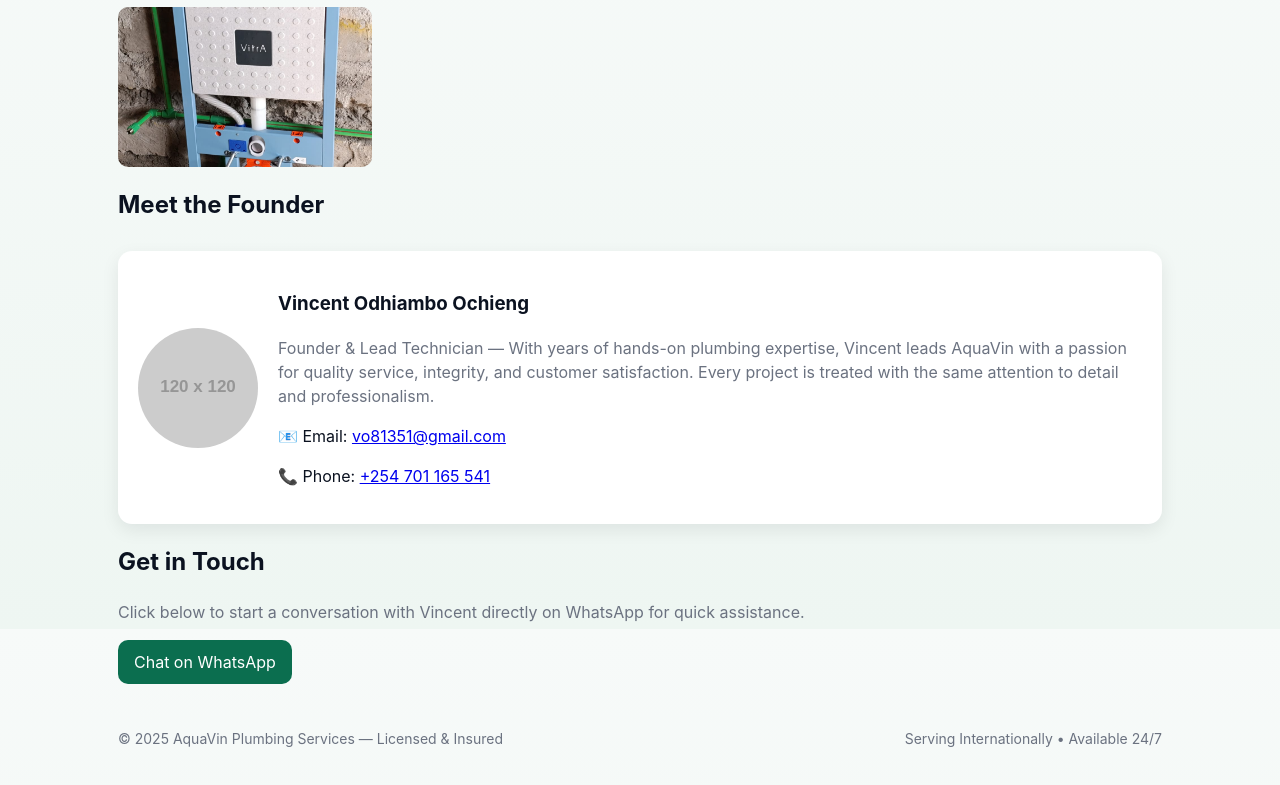
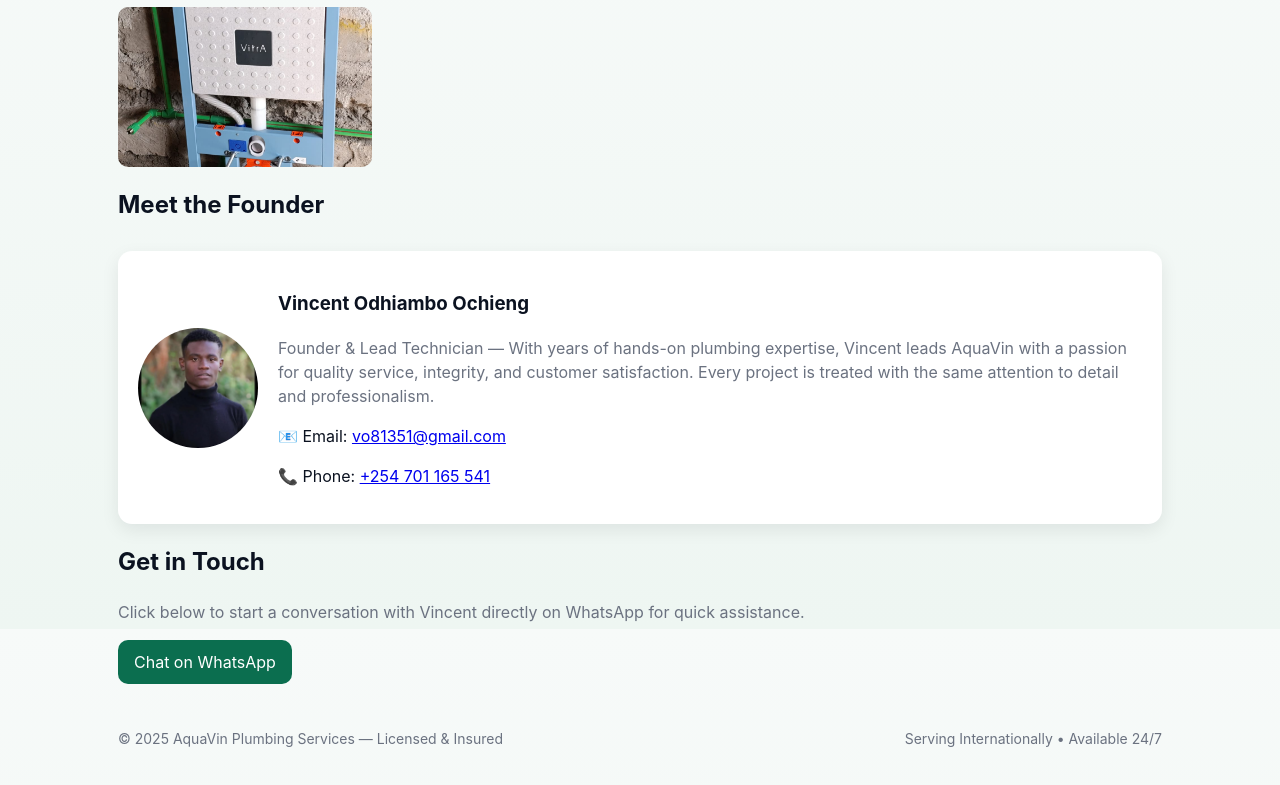
Before and after one commit to Saitoti2/Aqua_Vin, a website: page index.html in a window 1280 px wide. Shown: the part 971-1756 px from the top of the page. Drawn offline with Linux system fonts and the light colour scheme; placeholder pictures from the web are drawn by us; files whose address does not match are found by name.

Commit message:
profile image inserted

```diff
--- a/index.html
+++ b/index.html
@@ -176,7 +176,7 @@
       <section id="founder">
         <h2>Meet the Founder</h2>
         <div class="founder-section">
-          <img src="https://via.placeholder.com/120" alt="Vincent Omondi Ochieng">
+          <img src="C:\Users\HomePC\Vinny Portfolio\images\WhatsApp Image 2025-08-12 at 09.44.00_3b038325.jpg" alt="Vincent Omondi Ochieng">
           <div>
             <h3>Vincent Odhiambo Ochieng</h3>
             <p class="muted">Founder & Lead Technician — With years of hands-on plumbing expertise, Vincent leads AquaVin with a passion for quality service, integrity, and customer satisfaction. Every project is treated with the same attention to detail and professionalism.</p>
```
Also changed, not shown: images/WhatsApp Image 2025-08-12 at 09.44.00_3b038325.jpg (added).
